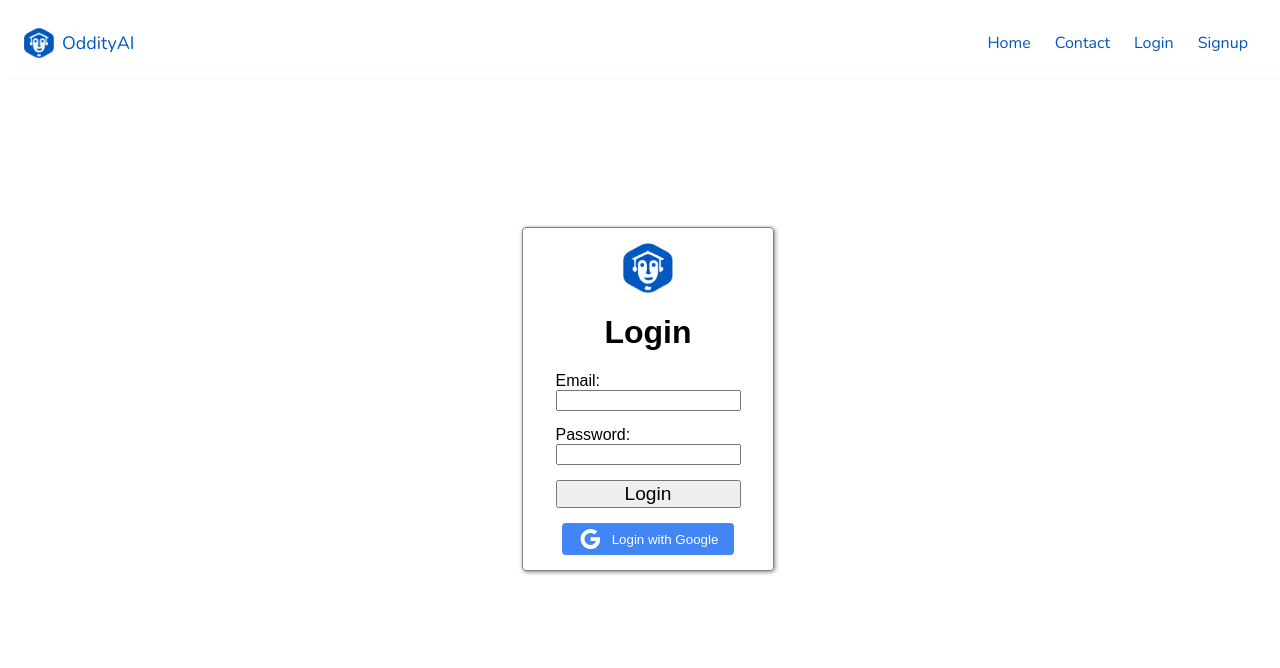
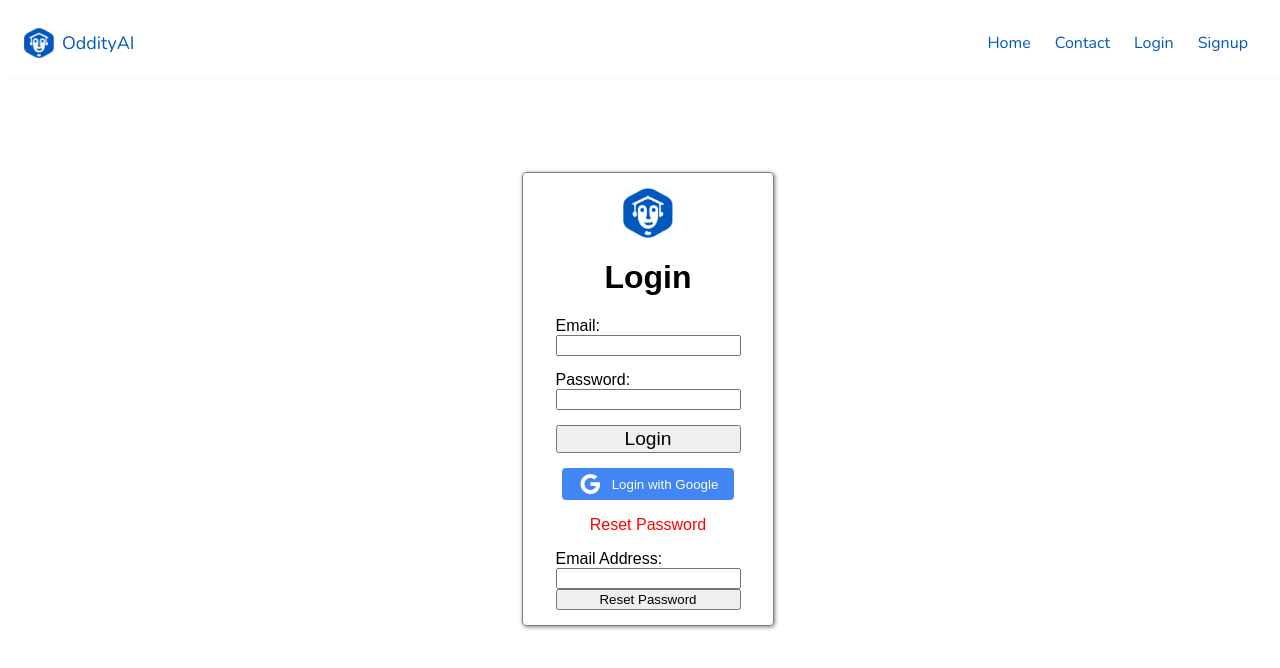
Before and after one commit to oddityai/oddity-front-end, a Next.js app: page /login in a window 1280 px wide. Shown: the top 668 px of the page. Built offline with nearby package versions, Linux system fonts and the light colour scheme; no server answers.

Commit message:
password reset

```diff
--- a/pages/login.js
+++ b/pages/login.js
@@ -1,7 +1,11 @@
 import React, { useState } from 'react'
 import { auth } from '../firebase'
 import { useRouter } from 'next/navigation'
-import { GoogleAuthProvider, signInWithPopup } from 'firebase/auth'
+import {
+  GoogleAuthProvider,
+  sendPasswordResetEmail,
+  signInWithPopup,
+} from 'firebase/auth'
 import Image from 'next/image'
 import AppBar from './AppBar'
 import GoogleIcon from '@mui/icons-material/Google'
@@ -12,6 +16,8 @@ const Login = () => {
   const [password, setPassword] = useState('')
   const [regError, setRegError] = useState('')
   const [googleError, setGoogleError] = useState('')
+  const [hideReset, setHideReset] = useState(true)
+  const [passReset, setPassReset] = useState(false)
 
   const handleSubmit = async (event) => {
     event.preventDefault()
@@ -40,6 +46,16 @@ const Login = () => {
     } catch (error) {
       console.error('Error signing in with Google:', error)
       setGoogleError(error)
+    }
+  }
+  const handleResetPassword = async (e) => {
+    e.preventDefault()
+    try {
+      await sendPasswordResetEmail(auth, email)
+      console.log('Password reset email sent')
+      setPassReset(true)
+    } catch (error) {
+      console.error('Error sending password reset email:', error)
     }
   }
   return (
@@ -140,6 +156,35 @@ const Login = () => {
           {googleError && (
             <p style={{ color: 'red' }}>Error logging in with Google.</p>
           )}
+          {!passReset ? (
+            <>
+              {' '}
+              <p
+                style={{ color: 'red', cursor: 'pointer' }}
+                onClick={() => setHideReset(false)}
+              >
+                Reset Password
+              </p>
+              <form
+                onSubmit={handleResetPassword}
+                hidden={hideReset}
+                style={{ display: 'flex', flexDirection: 'column' }}
+              >
+                <label>Email Address:</label>
+                <input
+                  type='email'
+                  value={email}
+                  onChange={(e) => setEmail(e.target.value)}
+                  required
+                />
+                <button type='submit'>Reset Password</button>
+              </form>
+            </>
+          ) : (
+            <p style={{ color: 'red', margin: 25 }}>
+              Password reset email sent successfully!
+            </p>
+          )}
         </div>
       </div>
     </div>
```
